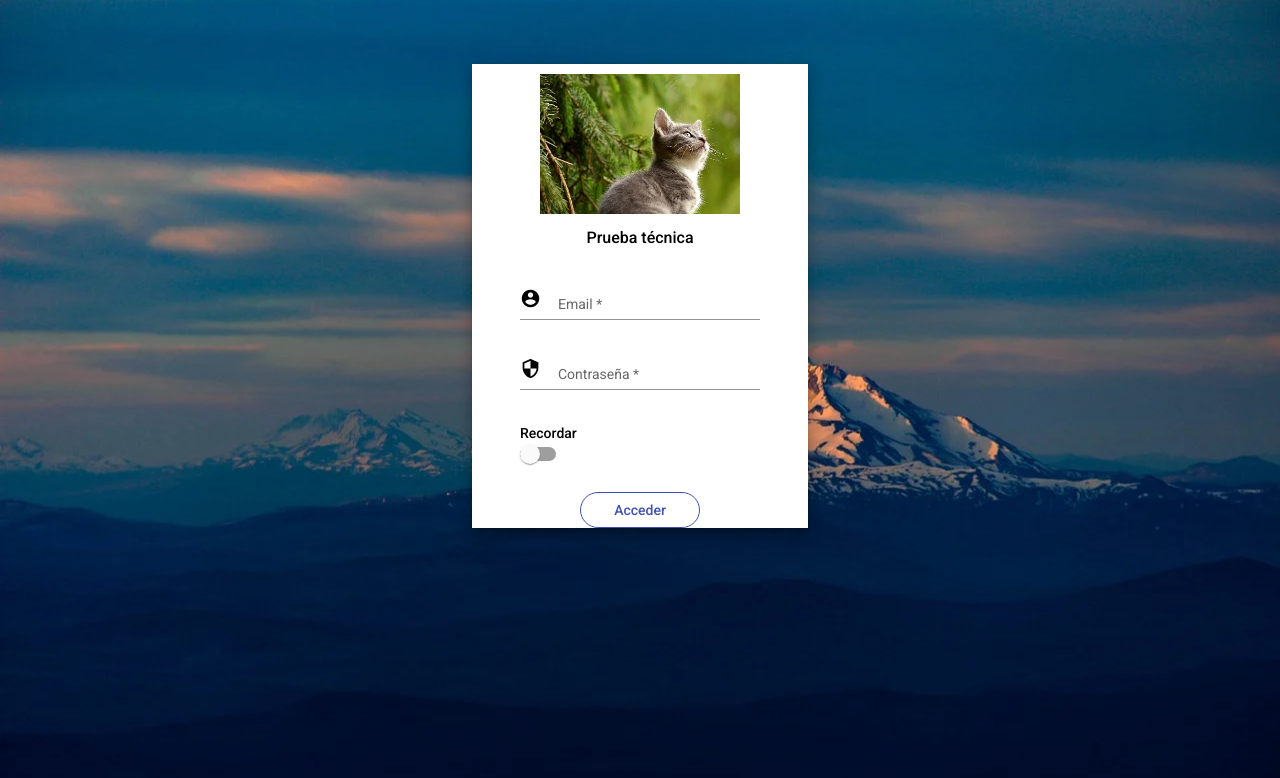
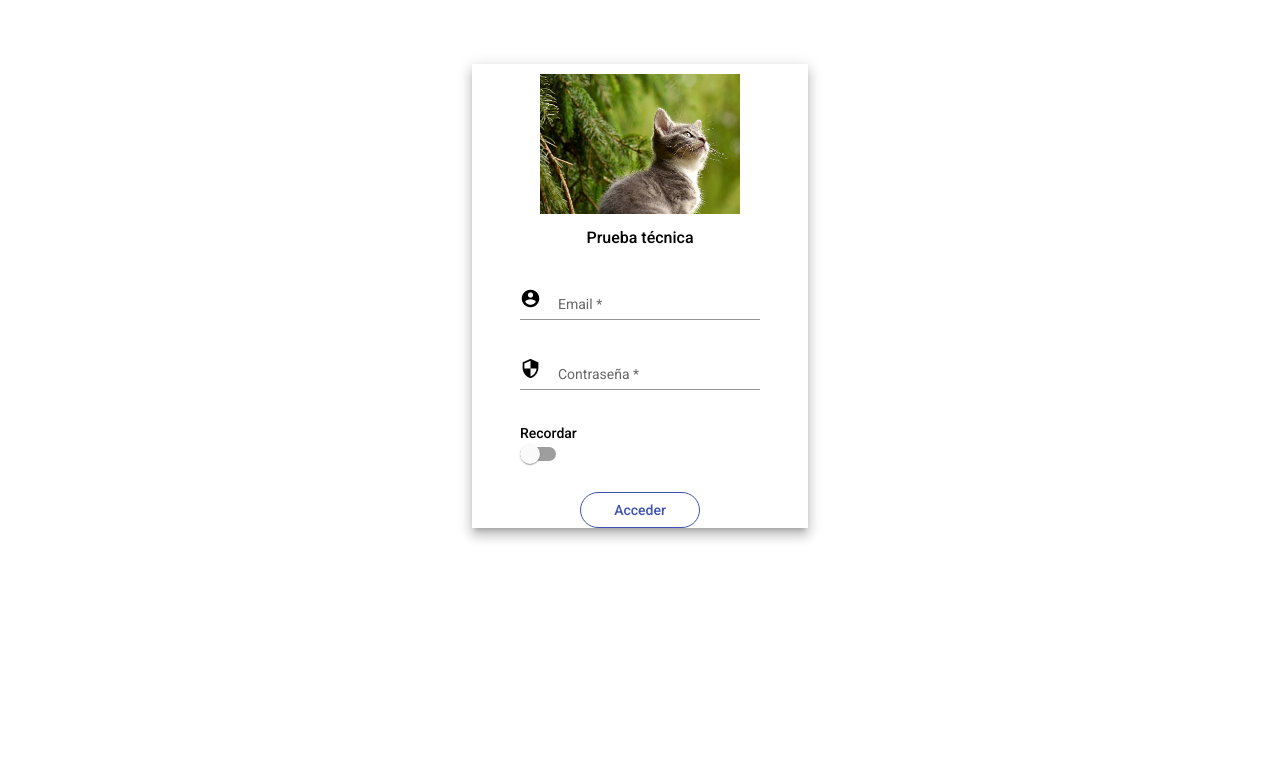
Before and after one commit to JoelBM-creator/login-test-app, an Angular app: page / in a window 1280 px wide. Shown: the top 778 px of the page. Built offline with nearby package versions, Linux system fonts and the light colour scheme.

Commit message:
Update styles.scss

```diff
--- a/src/styles.scss
+++ b/src/styles.scss
@@ -8,15 +8,3 @@ body {
   margin: 0;
   font-family: Roboto, "Helvetica Neue", sans-serif;
 }
-
-.bg-img {
-  min-height: 100vh;
-  width: 100%;
-  background-image: url("/assets/img/background.jpg");
-  background-position: center;
-  background-repeat: no-repeat;
-  -webkit-background-size: cover;
-  -moz-background-size: cover;
-  -o-background-size: cover;
-  background-size: cover;
-}
```
